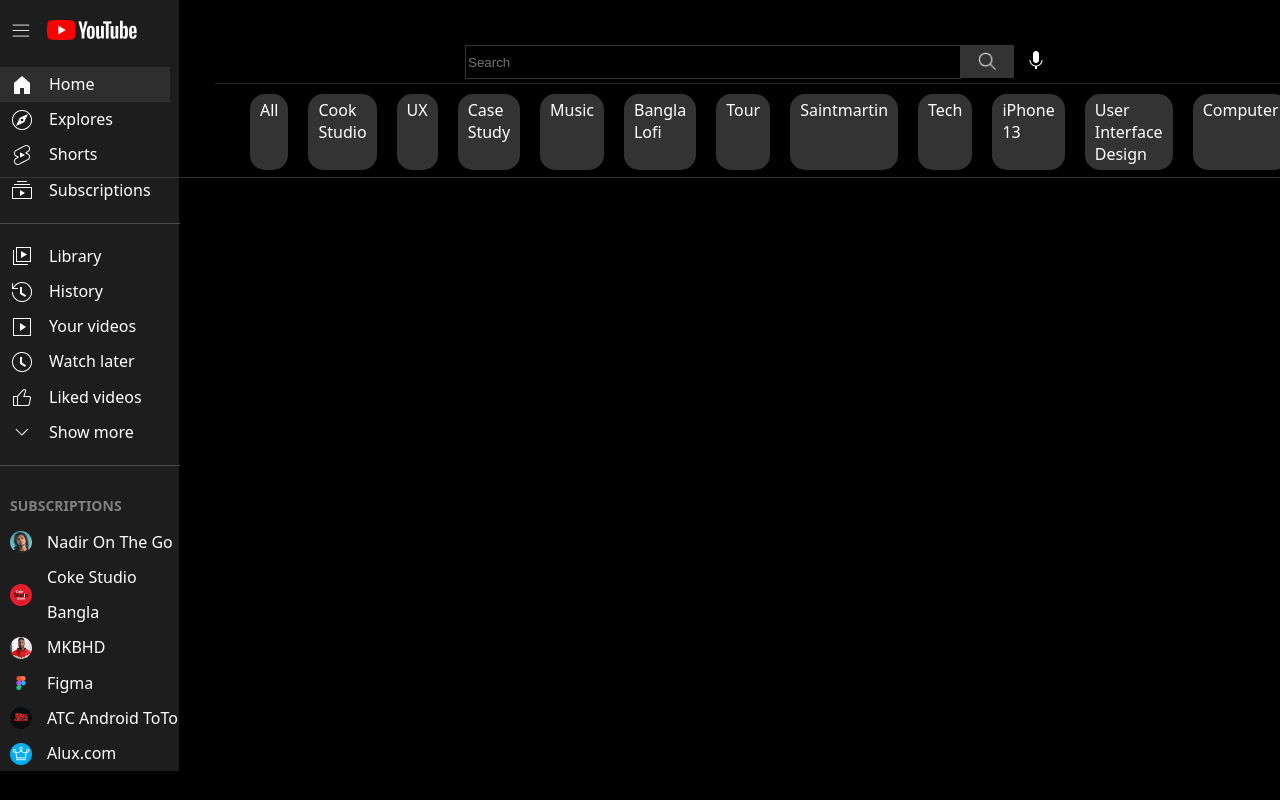
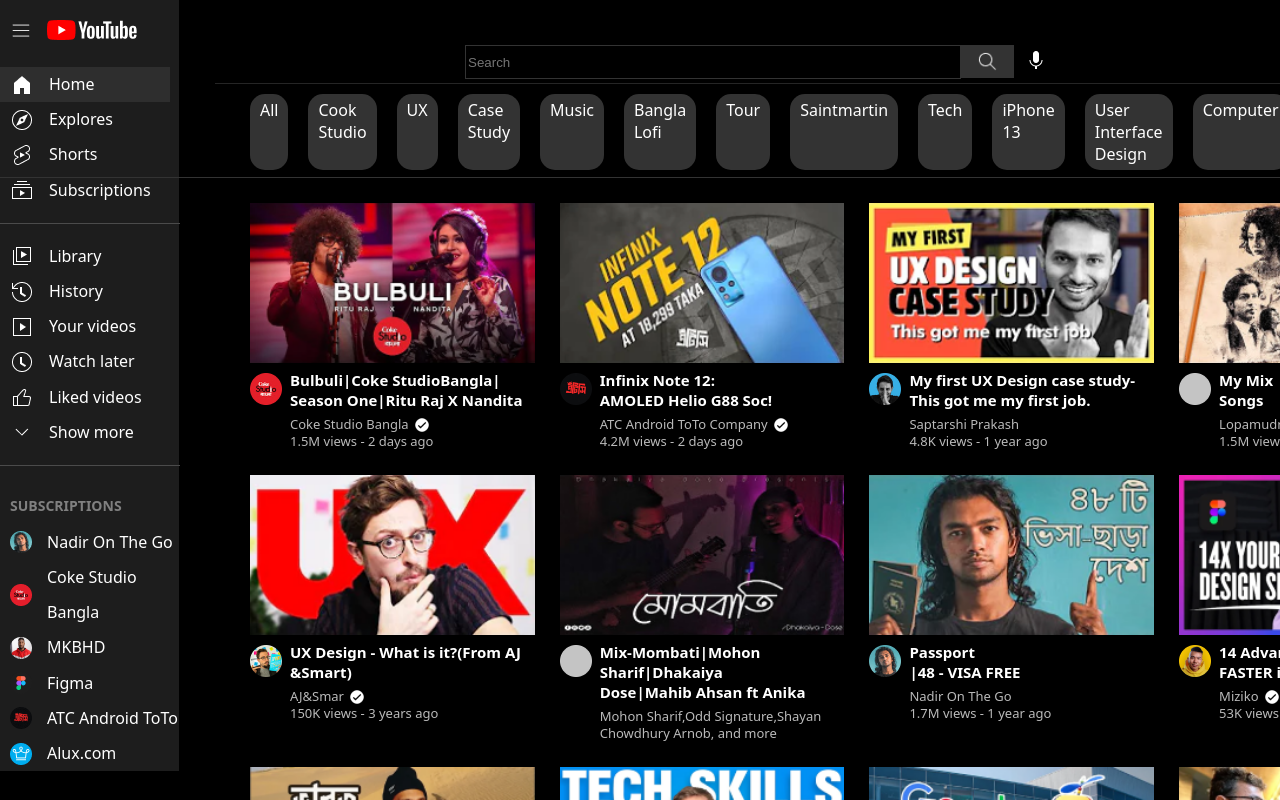
Before and after one commit to isha-patel-14/youtube-map, a React (Vite) app in the folder youtube_map/: page / in a window 1280 px wide. Shown: the top 800 px of the page. Built offline with nearby package versions, Linux system fonts and the light colour scheme.

Commit message:
main body added using map and clone og youtube done

```diff
--- a/youtube_map/src/components/body.css
+++ b/youtube_map/src/components/body.css
@@ -0,0 +1,51 @@
+.mainbody{
+    display: flex;
+    flex-direction: column;
+    gap: 25px;
+    margin-left:250px;
+    margin-top: 25px;
+}
+
+.main1{
+    display: flex;
+    gap: 25px;
+}
+
+.card_pic{
+    height: 160px;
+}
+
+.p_icon{
+    margin-top: 5px;
+}
+
+.heading1{
+    font-weight: 600;
+    margin-top:-40px;
+    margin-left:40px ;
+    font-size: 15px;
+}
+
+.heading2{
+    color: rgb(186, 186, 186);
+    margin-left:40px ;
+    font-weight:300;
+    margin-top:5px;
+    font-size: 13px;
+}
+
+.h2{
+    display: flex;
+    font-weight:400;
+}
+
+.tick>img{
+    height:16px;
+    margin-top:2px;
+    margin-left: 5px;
+}
+
+.h2_1{
+    margin-top: -5px;
+    font-weight:400;
+}
--- a/youtube_map/src/components/body.jsx
+++ b/youtube_map/src/components/body.jsx
@@ -1,9 +1,246 @@
 import './body.css'
+import i1 from '../assets/Thumbnail-8.png'
+import i2 from '../assets/Thumbnail-9.png'
+import i3 from '../assets/Thumbnail-10.png'
+import i4 from '../assets/Thumbnail-11.png'
+import i5 from '../assets/Thumbnail-4.png'
+import i6 from '../assets/Thumbnail-5.png'
+import i7 from '../assets/Thumbnail-6.png'
+import i8 from '../assets/Thumbnail-7.png'
+import i9 from '../assets/Thumbnail.png'
+import i10 from '../assets/Thumbnail-1.png'
+import i11 from '../assets/Thumbnail-2.png'
+import i12 from '../assets/Thumbnail-3.png'
+import tick from '../assets/verified.png'
+import p1 from '../assets/Ellipse 4 (1).png'
+import p2 from '../assets/Ellipse 4 (2).png'
+import p3 from '../assets/Ellipse 4 (3).png'
+import p4 from '../assets/Ellipse 4 (4).png'
+import p5 from '../assets/Ellipse 4 (5).png'
+import p6 from '../assets/Ellipse 4 (6).png'
+import p from '../assets/Ellipse 4-1.png'
 
-function Body(){
-    return(
+function Body() {
+
+    const m_data1 = [
+        {
+            src:i1,
+            profile: p1,
+            heading1: ["Bulbuli|Coke StudioBangla|", "Season One|Ritu Raj X Nandita"],
+            heading2: {
+                h2: "Coke Studio Bangla",
+                views: "1.5M views - 2 days ago",
+                verify: tick,
+            },
+        },
+        {
+            src:i2,
+            profile: p2,
+            heading1: ["Infinix Note 12:", "AMOLED Helio G88 Soc!"],
+            heading2: {
+                h2: "ATC Android ToTo Company",
+                views: "4.2M views - 2 days ago",
+                verify: tick,
+            },
+        },
+        {
+            src:i3,
+            profile: p3,
+            heading1: ["My first UX Design case study-", "This got me my first job."],
+            heading2: {
+                h2: "Saptarshi Prakash",
+                views: "4.8K views - 1 year ago",
+
+            },
+        },
+        {
+            src:i4,
+            profile: p,
+            heading1: ["My Mix", "Songs"],
+            heading2: {
+                h2: "Lopamudra Mitra,Anupam Roy",
+                views: "1.5M views - 2 days ago",
+
+            },
+        },
+
+    ];
+
+    const m_data2 = [
+        {
+            src:i5,
+            profile: p4,
+            heading1: ["UX Design - What is it?(From AJ", "&Smart)"],
+            heading2: {
+                h2: "AJ&Smar",
+                views: "150K views - 3 years ago",
+                verify: tick,
+            },
+        },
+        {
+            src:i6,
+            profile: p,
+            heading1: ["Mix-Mombati|Mohon Sharif|Dhakaiya", "Dose|Mahib Ahsan ft Anika"],
+            heading2: {
+                h2: "Mohon Sharif,Odd Signature,Shayan",
+                views: "Chowdhury Arnob, and more",
+
+            },
+        },
+        {
+            src:i7,
+            profile: p5,
+            heading1: ["Passport", "|48 - VISA FREE"],
+            heading2: {
+                h2: "Nadir On The Go",
+                views: "1.7M views - 1 year ago",
+
+            },
+        },
+        {
+            src:i8,
+            profile: p6,
+            heading1: ["14 Advanced Tips to Design", "FASTER in Figma"],
+            heading2: {
+                h2: "Miziko",
+                views: "53K views - 1 year ago" ,
+                verify: tick,
+            },
+        },
+
+    ];
+
+    const m_data3 = [
+        {
+            src:i9,
+            profile: p5,
+            heading1: ["Visiting Thar Desert | ", "Hotest Desert"],
+            heading2: {
+                h2: "Nadir On The Go",
+                views: "1.5M views - 2 days ago",
+            },
+        },
+        {
+            src:i10,
+            profile: p2,
+            heading1: ["Tech Skills |Figma|", "UI / UX Design"],
+            heading2: {
+                h2: "Tech Company",
+                views: "4.2M views - 2 days ago",
+                verify: tick,
+            },
+        },
+        {
+            src:i11,
+            profile: p3,
+            heading1: ["My first visit to Google", "First dream job place."],
+            heading2: {
+                h2: "Saptarshi Prakash",
+                views: "4.8K views - 1 year ago",
+            },
+        },
+        {
+            src:i12,
+            profile: p,
+            heading1: ["Microsoft 1st interview", "Reviews and experience"],
+            heading2: {
+                h2: "Lopamudra Mitra,Anupam Roy",
+                views: "1.5M views - 2 days ago",
+                verify: tick,
+            },
+        },
+
+    ];
+
+    return (
         <>
+            <div className='mainbody'>
 
+                <div className='main1'>
+                {m_data1.map((line)=>
+                (
+                <div className="one">
+                    <div>
+                        <img src={line.src} className="card_pic"  />
+                    </div>
+                    <div>
+                        <img src={line.profile} className="p_icon" />
+                    </div>
+                    <div className="heading1">
+                        <div>{line.heading1[0]}</div>
+                        <div>{line.heading1[1]}</div>
+                    </div>
+                    <div className="heading2">
+                        <div className="h2">
+                            {line.heading2.h2}
+                            <div className="tick">
+                                <img src={line.heading2.verify} />
+                            </div>
+                        </div>
+                        <div className="h2_1">{line.heading2.views}</div>
+                    </div>
+                </div>
+                ))
+                }
+                </div>
+
+                <div className='main1'>
+                {m_data2.map((line)=>
+                (
+                <div className="one">
+                    <div>
+                        <img src={line.src} className="card_pic"  />
+                    </div>
+                    <div>
+                        <img src={line.profile} className="p_icon" />
+                    </div>
+                    <div className="heading1">
+                        <div>{line.heading1[0]}</div>
+                        <div>{line.heading1[1]}</div>
+                    </div>
+                    <div className="heading2">
+                        <div className="h2">
+                            {line.heading2.h2}
+                            <div className="tick">
+                                <img src={line.heading2.verify} />
+                            </div>
+                        </div>
+                        <div className="h2_1">{line.heading2.views}</div>
+                    </div>
+                </div>
+                ))
+                }
+                </div>
+
+
+                <div className='main1'>
+                {m_data3.map((line)=>
+                (
+                <div className="one">
+                    <div>
+                        <img src={line.src} className="card_pic"  />
+                    </div>
+                    <div>
+                        <img src={line.profile} className="p_icon" />
+                    </div>
+                    <div className="heading1">
+                        <div>{line.heading1[0]}</div>
+                        <div>{line.heading1[1]}</div>
+                    </div>
+                    <div className="heading2">
+                        <div className="h2">
+                            {line.heading2.h2}
+                            <div className="tick">
+                                <img src={line.heading2.verify} />
+                            </div>
+                        </div>
+                        <div className="h2_1">{line.heading2.views}</div>
+                    </div>
+                </div>
+                ))
+                }
+                </div>
+            </div>
         </>
     )
 }
```
